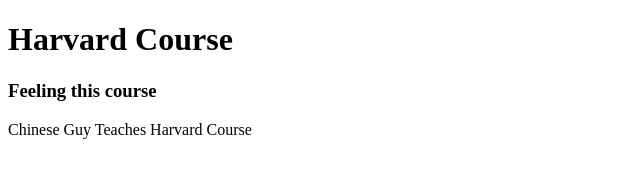
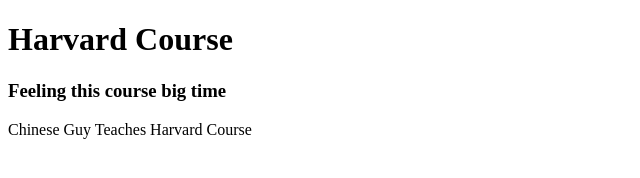
Before and after one commit to Timmotal/hao, a plain HTML site: page index.html in a window 1280 px wide. Shown: the full height of the page, 0-640 px from the left. Drawn offline with Linux system fonts and the light colour scheme.

Commit message:
add big time

```diff
--- a/index.html
+++ b/index.html
@@ -9,7 +9,7 @@
 </head>
 <body>
     <h1>Harvard Course</h1>
-    <h3> Feeling this course</h3>
+    <h3> Feeling this course big time</h3>
     <p>Chinese Guy Teaches Harvard Course</p>
 </body>
 </html>
```
